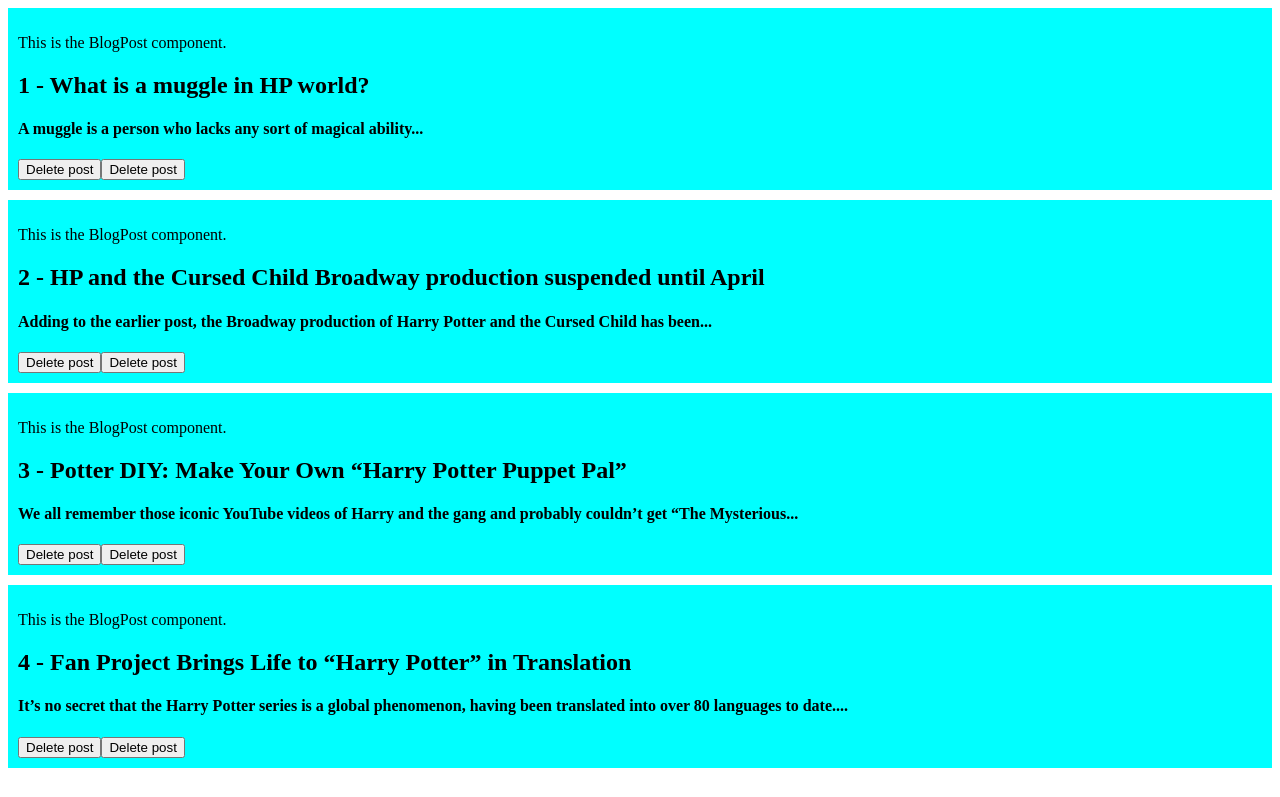
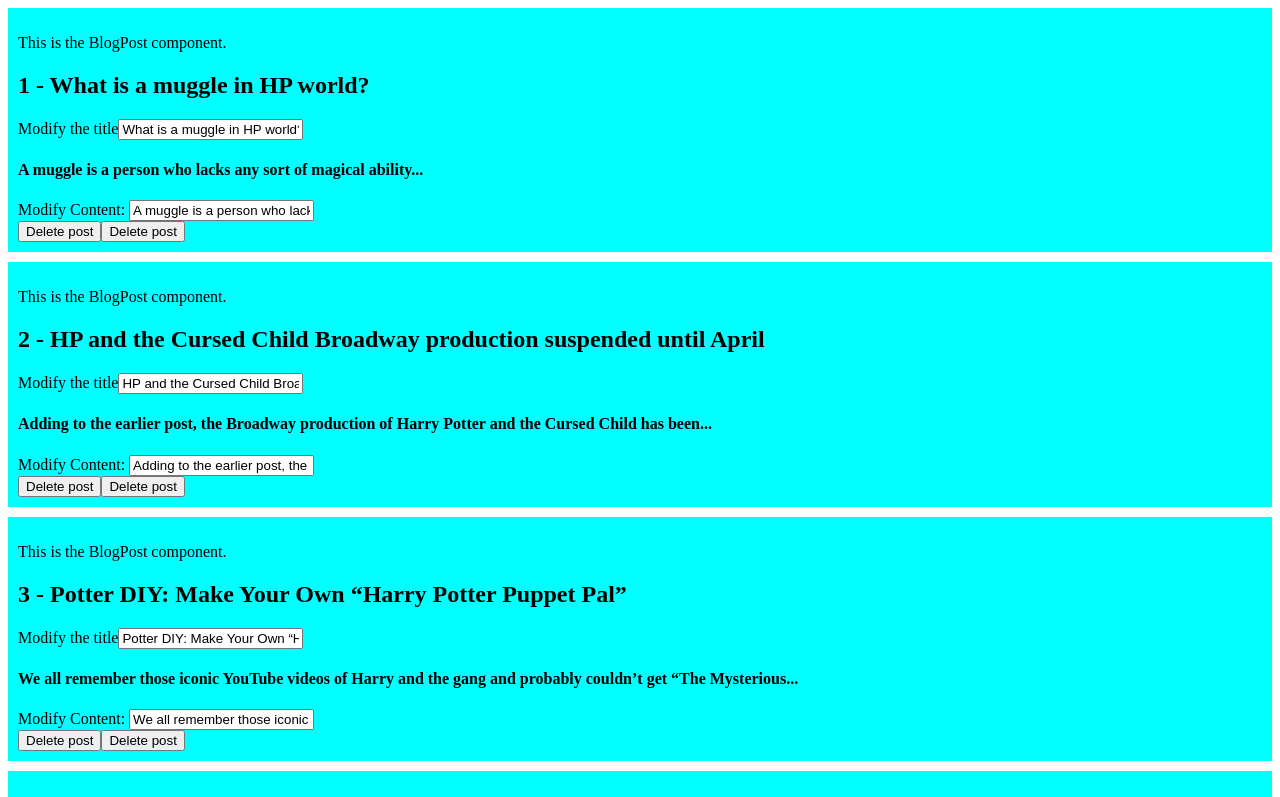
Before and after one commit to adessfaith/learn-vue-3-Segura, a Vue app: page / in a window 1280 px wide. Shown: the top 797 px of the page. Built offline with nearby package versions, Linux system fonts and the light colour scheme.

Commit message:
Component v-model two-way

```diff
--- a/src/App.vue
+++ b/src/App.vue
@@ -1,46 +1,52 @@
 <template>
-  <BlogPost v-for = "post in posts" :key="post.id" v-bind="post" @delete-blog-post="processDeletion"></BlogPost>
+  <BlogPost
+    v-for="post in posts"
+    :key="post.id"
+    v-bind="post"
+    @delete-blog-post="processDeletion"
+    :id="post.id"
+    :blog-post-title="post.blogPostTitle"
+    :blog-post-content="post.blogPostContent"
+    v-model:blogPostContent = "post.blogPostContent"
+    v-model:blogPostTitle = "post.blogPostTitle"
+  ></BlogPost>
 </template>
 
 <script setup>
-import { ref } from 'vue';
-import BlogPost from './BlogPost.vue';
+import { ref } from "vue";
+import BlogPost from "./BlogPost.vue";
 let posts = ref([
   {
     id: 1,
-    blogPostTitle: 'What is a muggle in HP world?',
+    blogPostTitle: "What is a muggle in HP world?",
     blogPostContent:
-      'A muggle is a person who lacks any sort of magical ability...'
+      "A muggle is a person who lacks any sort of magical ability...",
   },
   {
     id: 2,
     blogPostTitle:
-      'HP and the Cursed Child Broadway production suspended until April',
+      "HP and the Cursed Child Broadway production suspended until April",
     blogPostContent:
-      'Adding to the earlier post, the Broadway production of Harry Potter and the Cursed Child has been...'
+      "Adding to the earlier post, the Broadway production of Harry Potter and the Cursed Child has been...",
   },
   {
     id: 3,
-    blogPostTitle: 'Potter DIY: Make Your Own “Harry Potter Puppet Pal”',
+    blogPostTitle: "Potter DIY: Make Your Own “Harry Potter Puppet Pal”",
     blogPostContent:
-      'We all remember those iconic YouTube videos of Harry and the gang and probably couldn’t get “The Mysterious...'
+      "We all remember those iconic YouTube videos of Harry and the gang and probably couldn’t get “The Mysterious...",
   },
   {
     id: 4,
-    blogPostTitle: 'Fan Project Brings Life to “Harry Potter” in Translation',
+    blogPostTitle: "Fan Project Brings Life to “Harry Potter” in Translation",
     blogPostContent:
-      'It’s no secret that the Harry Potter series is a global phenomenon, having been translated into over 80 languages to date....'
-  }
+      "It’s no secret that the Harry Potter series is a global phenomenon, having been translated into over 80 languages to date....",
+  },
 ]);
 
-function processDeletion(id){
-  let index = posts.value.findIndex((item)=>item.id ==id);
-  posts.value.splice(index,1);
-
+function processDeletion(id) {
+  let index = posts.value.findIndex((item) => item.id == id);
+  posts.value.splice(index, 1);
 }
-
 </script>
 
-<style scoped>
-
-</style>
+<style scoped></style>
--- a/src/BlogPost.vue
+++ b/src/BlogPost.vue
@@ -5,9 +5,11 @@
     </p>
     <!-- Display the id, title, and content of a blog post. -->
     <h2>{{ id }} - {{ blogPostTitle }}</h2>
+    <div>Modify the title<input type="text" v-model="blogPostTitle"/></div>
     <h4>{{ blogPostContent }}</h4>
-    <button @click="$emit('delete-blog-post', id)" >Delete post</button>
-    <button @click="emitDeletePostEvent(id)" >Delete post</button>
+    <div>Modify Content: <input type="text" v-model="blogPostContent" /></div>
+    <button @click="$emit('delete-blog-post', id)">Delete post</button>
+    <button @click="emitDeletePostEvent(id)">Delete post</button>
   </div>
 </template>
 
@@ -15,18 +17,19 @@
 import { ref } from "vue";
 
 let message = ref("This is the BlogPost component.");
-const props = defineProps(["id", "blogPostTitle", "blogPostContent"]);
+const props = defineProps(["id"]);
 // console.log(props.blogPostTitle)
 // defineProps({
 //   id: Number,
 //   blogPostTitle: String,
 //   blogPostContent: String
 // })
-const emit = defineEmits(['delete-blog-post']);
-function emitDeletePostEvent(id){
-    emit('delete-blog-post',id);
+const emit = defineEmits(["delete-blog-post"]);
+function emitDeletePostEvent(id) {
+  emit("delete-blog-post", id);
 }
-
+let blogPostContent = defineModel("blogPostContent"); //blog post contnet is a ref object
+let blogPostTitle = defineModel("blogPostTitle");
 </script>
 
 <style scoped>
@@ -35,4 +38,7 @@ function emitDeletePostEvent(id){
   padding: 10px;
   margin-bottom: 10px;
 }
+.input {
+  width: 100%;
+}
 </style>
```
